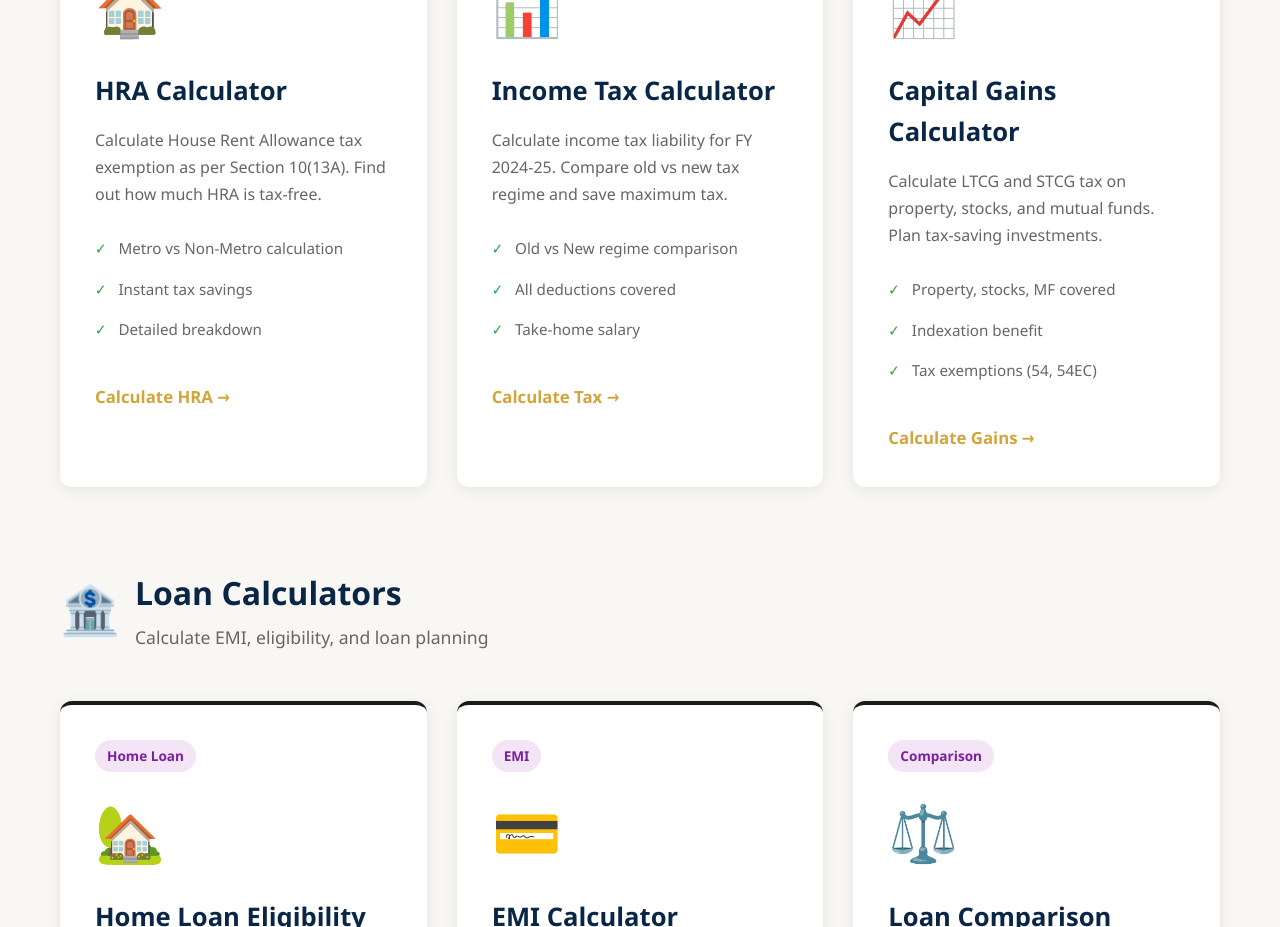
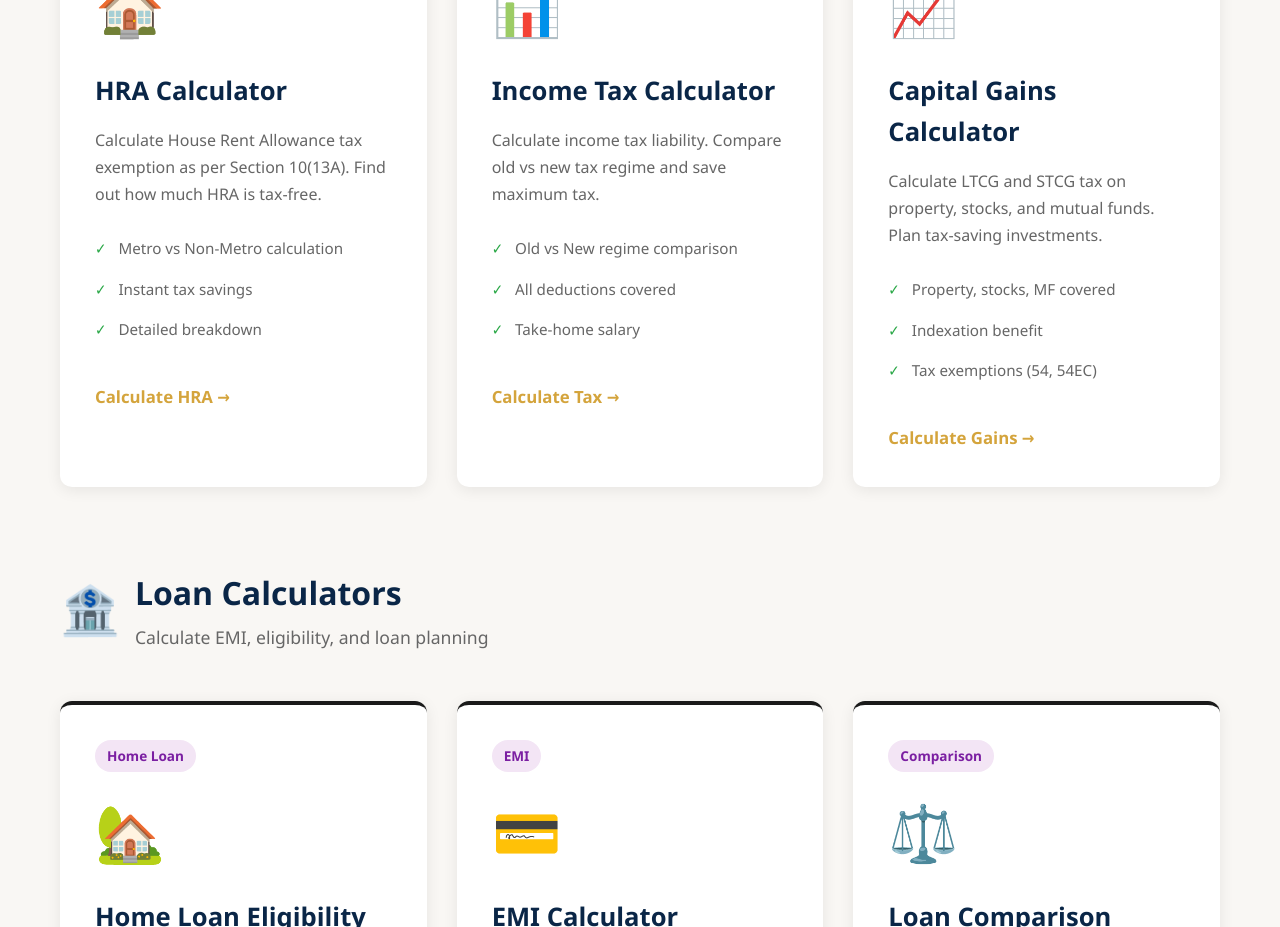
Before and after one commit to sidhiandassociates/sidhiandassociates.github.io, a plain HTML site: page calculator/index.html in a window 1280 px wide. Shown: the part 1040-1967 px from the top of the page. Drawn offline with Linux system fonts and the light colour scheme.

Commit message:
Update index.html

```diff
--- a/calculator/index.html
+++ b/calculator/index.html
@@ -7,7 +7,7 @@
     <link rel="icon" href="/sidhi.png" type="image/png" />
 
     <!-- Primary Meta Tags -->
-    <title>Free Financial Calculators 2024 - Tax, Loan, Investment Calculators | Sidhi & Associates</title>
+    <title>Free Financial Calculators - Tax, Loan, Investment Calculators | Sidhi & Associates</title>
     <meta name="title" content="Free Financial Calculators - Tax, Loan, Investment Calculators">
     <meta name="description" content="Free online financial calculators for India. Calculate HRA exemption, home loan eligibility, retirement planning, income tax, EMI & more. By expert CAs.">
     <meta name="keywords" content="financial calculators, tax calculator, loan calculator, investment calculator, HRA calculator, home loan calculator, retirement calculator, EMI calculator">
@@ -634,7 +634,7 @@
                         <span class="calc-badge badge-tax">Income Tax</span>
                         <span class="calc-icon">📊</span>
                         <h4 class="calc-title">Income Tax Calculator</h4>
-                        <p class="calc-description">Calculate income tax liability for FY 2024-25. Compare old vs new tax regime and save maximum tax.</p>
+                        <p class="calc-description">Calculate income tax liability. Compare old vs new tax regime and save maximum tax.</p>
                         <ul class="calc-features">
                             <li>Old vs New regime comparison</li>
                             <li>All deductions covered</li>
```
